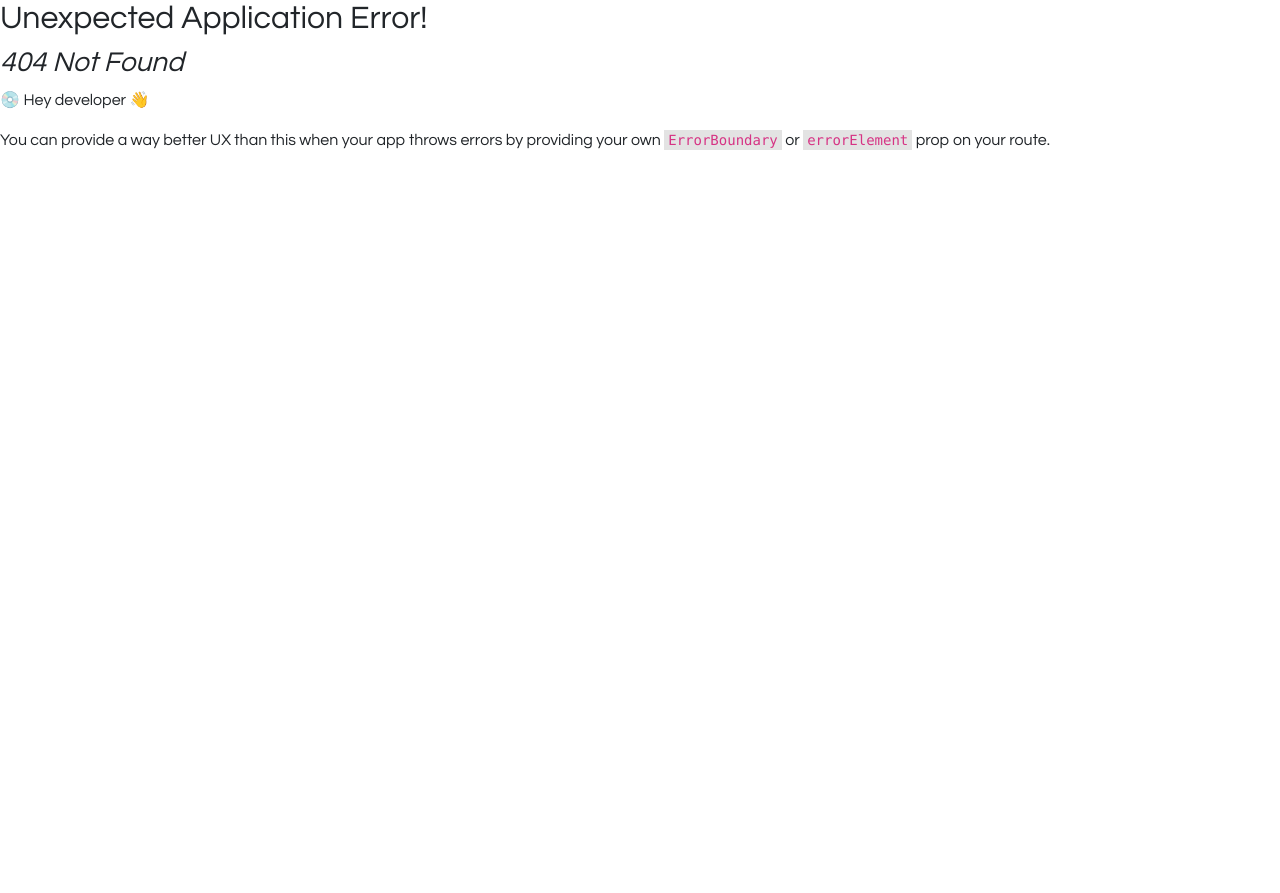
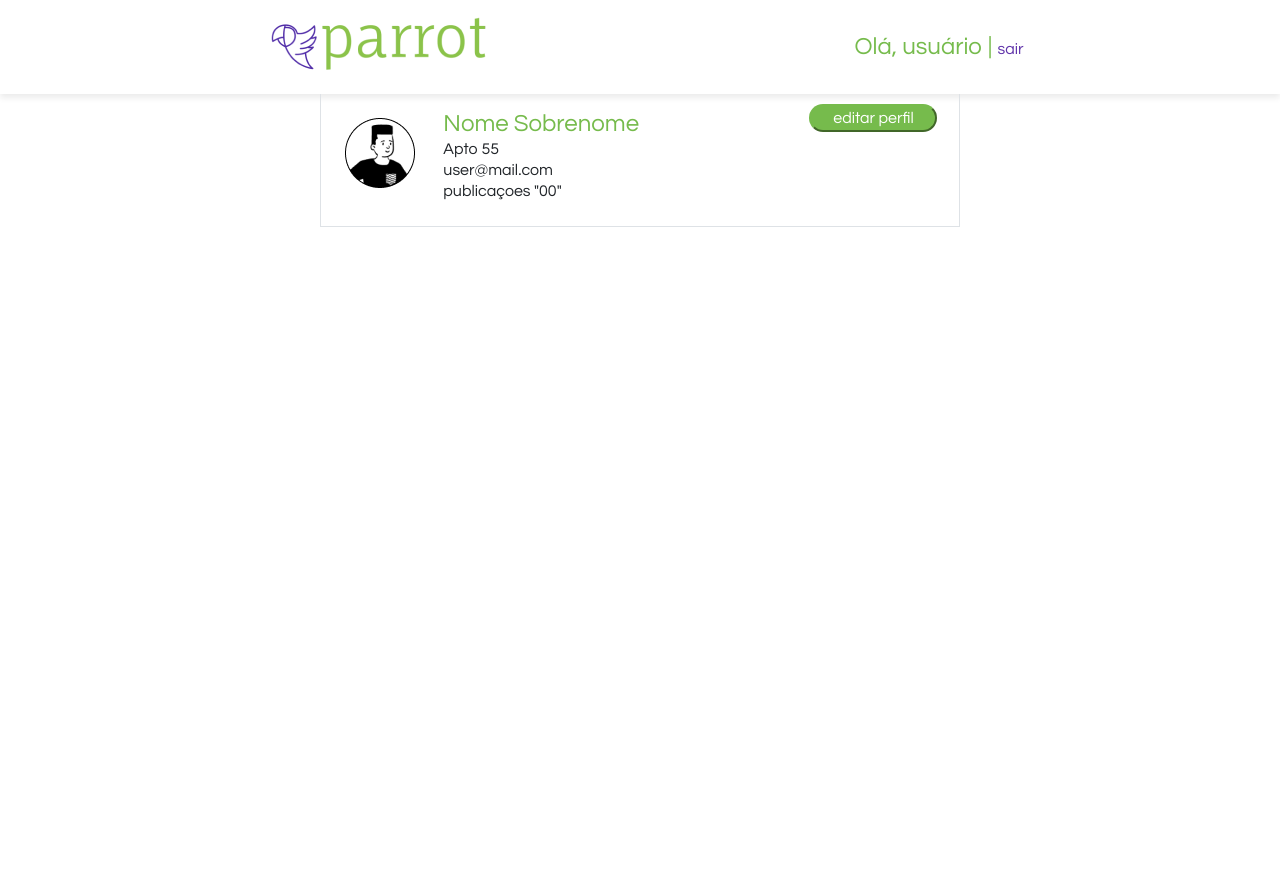
Before and after one commit to anapaulabio/REDE-SOCIAL-PARROT-WEB, a React (Vite) app in the folder parrot/: page /usuario in a window 1280 px wide. Before the commit this address had no page. Shown: the top 893 px of the page. Before the commit the page ends 800 px from the top, so only its background shows below. Built offline with nearby package versions, Linux system fonts and the light colour scheme.

Commit message:
atualizaçao
online

```diff
--- a/parrot/src/pages/Usuario.tsx
+++ b/parrot/src/pages/Usuario.tsx
@@ -1,7 +1,28 @@
+import NavBar from "../components/Navbar"
+import NewPost from "../components/NewPost"
+import faker from '../api-test.json'
+import Post from "../components/post"
+import Perfil from "../components/Perfil"
+
+type UsuarioProps = {}
+
+const Usuario = (props: UsuarioProps) => {
+
+  const { Aptos } = faker
 
 
-function Usuario(){
-
+  return (
+    <div>
+      {/* //componente do navbar */}
+      <NavBar />
+      {/* //componente de criação de post */}
+      <Perfil/>
+      {/* //componente para mostrar o feed de posts */}
+      {Aptos.map((apto)=>(
+        <Post key={apto.id} id={apto.id} nome={apto.nome} ap={apto.ap} timestamp={apto.timestamp} post={apto.post}/>
+      ))}
+    </div>
+  )
 }
 
-export default Usuario;
+export default Usuario
--- a/parrot/src/router/index.tsx
+++ b/parrot/src/router/index.tsx
@@ -1,7 +1,7 @@
 import { createBrowserRouter } from "react-router-dom";
 import NewPost from "../components/NewPost";
-import Perfil from "../components/Perfil"
 import Home from "../pages/Home";
+import Usuario from "../pages/Usuario";
 
 const router = createBrowserRouter([
   {
@@ -9,8 +9,8 @@ const router = createBrowserRouter([
     element: <Home />,
   },
   {
-    path: "/perfil",
-    element: <Perfil />,
+    path: "/usuario",
+    element: <Usuario />,
   },
   {
     path: "/newpost",
```
